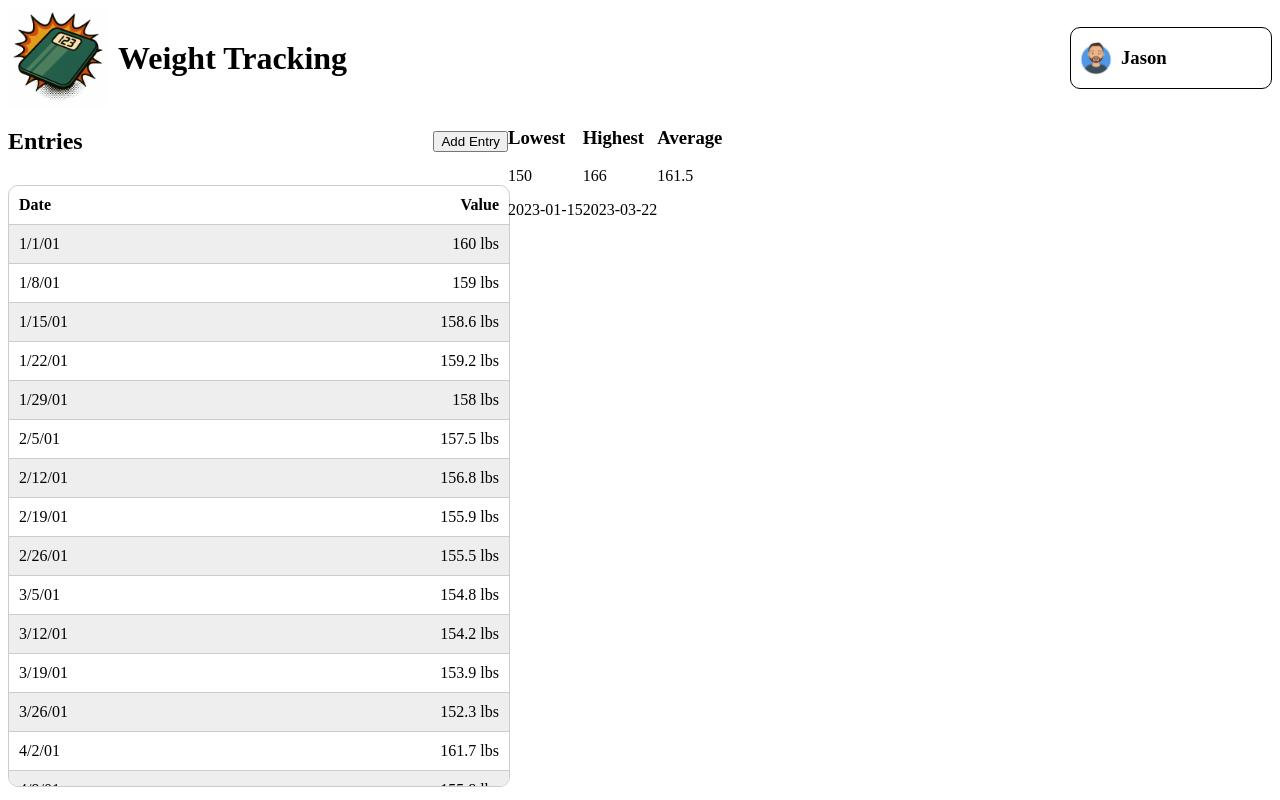
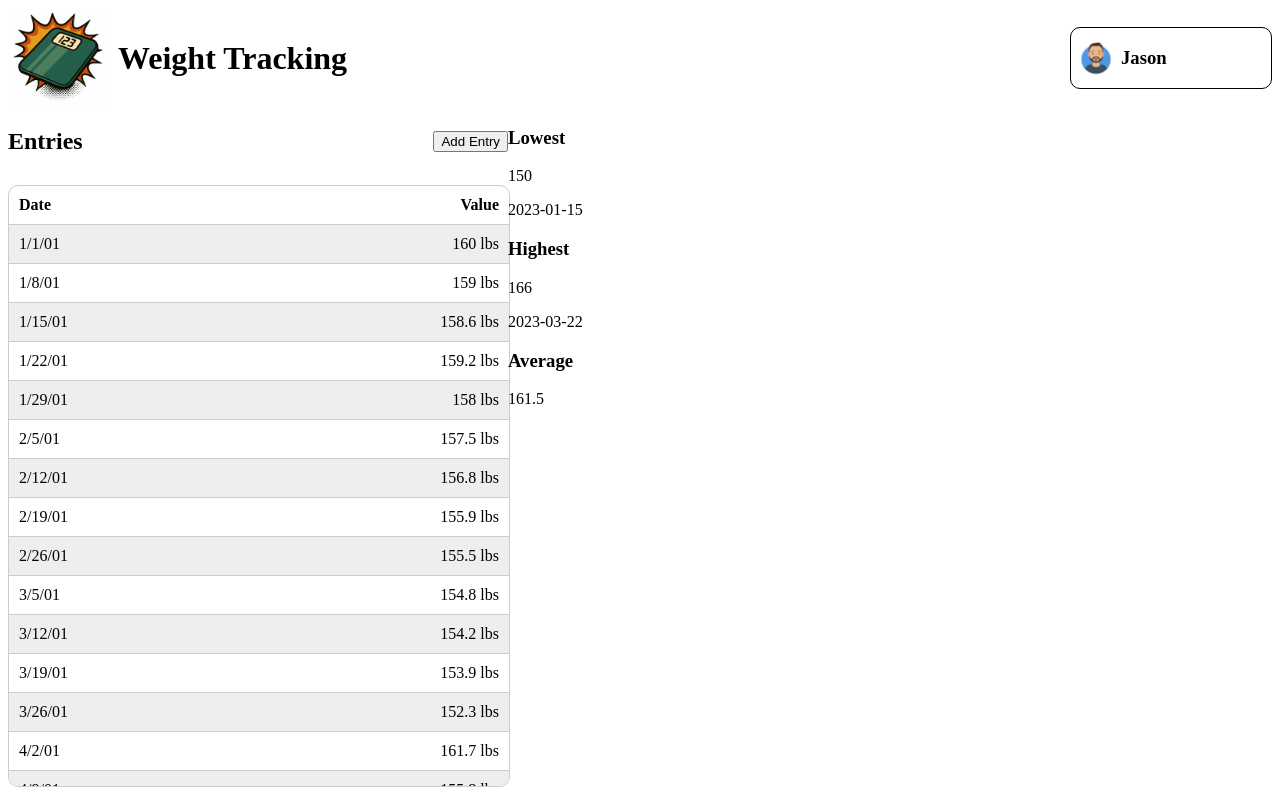
Before and after one commit to Floresj4/weight-tracking, an Angular app in the folder weight-tracking-ui/: page / in a window 1280 px wide. Built offline with nearby package versions, Linux system fonts and the light colour scheme.

Commit message:
add to section

```diff
--- a/weight-tracking-ui/src/app/app.component.html
+++ b/weight-tracking-ui/src/app/app.component.html
@@ -20,6 +20,7 @@
         </div>
     </section>
 
+    <section class="stats-container">
         <app-weight-stat
             label="Lowest"
             [value]="lowestWeight"
@@ -33,6 +34,7 @@
         <app-weight-stat
             label="Average"
             [value]="averageWeight" />
+    </section>
 
     @if(showNewEntry) {
         <section class="new-entry-container">
```
Lines whose indentation alone changed are shown as unchanged.
